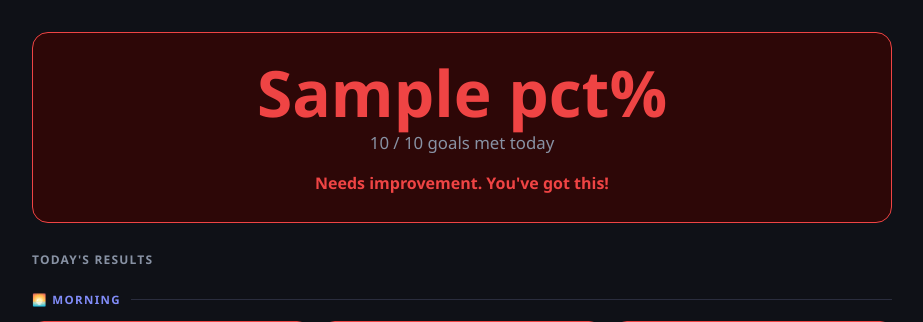
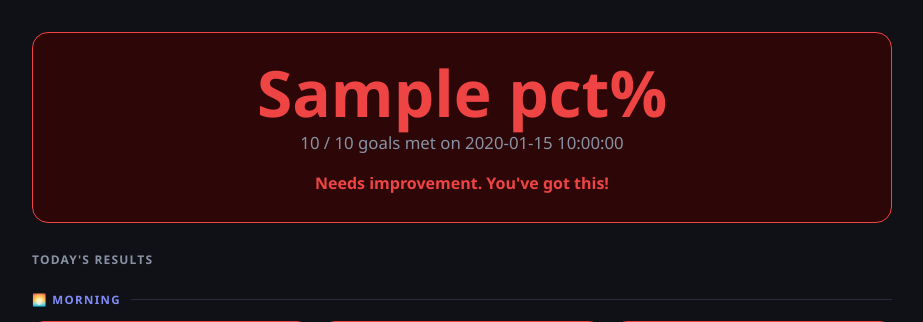
Before and after one commit to mishrasamiksha/Daily-Tracker, a Flask app: template templates/index.html in a window 1280 px wide. Shown: the part 72-394 px from the top of the page, without its empty margins (178-1101 px from the left). Run offline with Flask 3, Linux system fonts and the light colour scheme; the template is opened without the code that fills it: most values are stand-ins (such as "Sample title", 1, 10 or a date in 2020).

Commit message:
Update index.html

```diff
--- a/templates/index.html
+++ b/templates/index.html
@@ -265,7 +265,7 @@
     {% set msg = "Amazing! Keep it up!" if result.pct >= 75 else ("Good effort, push a little more!" if result.pct >= 50 else "Needs improvement. You've got this!") %}
     <div class="score-banner {{ cls }}">
       <div class="score-pct">{{ result.pct }}%</div>
-      <div class="score-sub">{{ result.score }} / {{ result.total }} goals met today</div>
+      <div class="score-sub">{{ result.score }} / {{ result.total }} goals met on {{ entry_date }}</div>
       <div class="score-msg">{{ msg }}</div>
     </div>
 
@@ -294,8 +294,14 @@
 
   {% else %}
     <!-- ── Check-in Form ── -->
-    <p class="section-title">Today's Check-in &mdash; answer all 12 questions</p>
+    {% if not is_today %}
+    <div style="background:#1e1a0e;border:1px solid var(--yellow);border-radius:10px;padding:12px 18px;margin-bottom:20px;font-size:0.9rem;color:var(--yellow);">
+      🗓️ Logging entry for <strong>{{ entry_date }}</strong> &nbsp;&mdash;&nbsp; <a href="/" style="color:var(--muted);font-size:0.85rem;">Switch to today</a>
+    </div>
+    {% endif %}
+    <p class="section-title">{% if is_today %}Today's Check-in{% else %}Check-in for {{ entry_date }}{% endif %} &mdash; answer all 12 questions</p>
     <form method="POST" id="checkin-form">
+      <input type="hidden" name="entry_date" value="{{ entry_date }}">
       <div class="grid">
         {% set groups = [('🌅 Morning', questions[0:4]), ('☀️ Daytime', questions[4:10]), ('🌙 Evening / Night', questions[10:12])] %}
         {% for group_label, group_qs in groups %}
```
